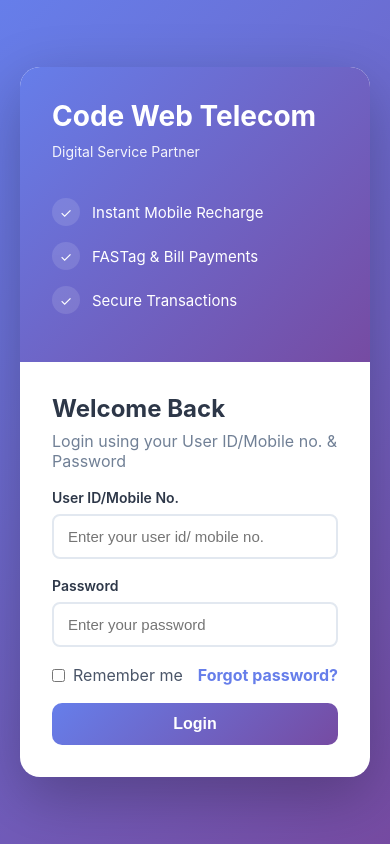
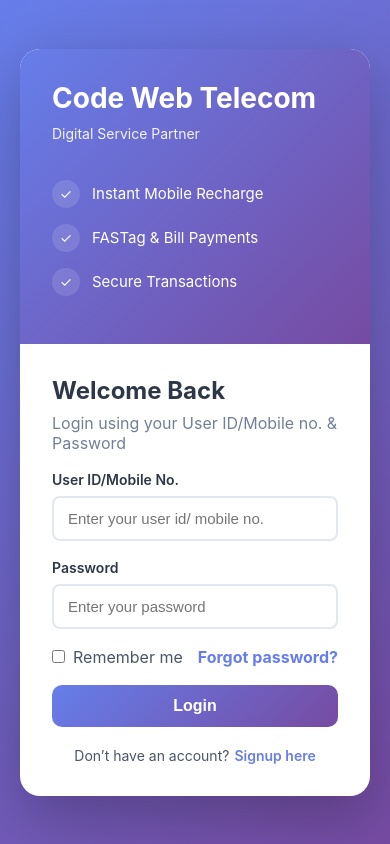
Before and after one commit to vikashsharma380/code-web-telecom, a React (Vite) app in the folder Frontend/: page /login in a window 390 px wide. Built offline with nearby package versions, Linux system fonts and the light colour scheme.

Commit message:
loginpart change now mobile rechrge part change now

```diff
--- a/Frontend/src/pages/login.jsx
+++ b/Frontend/src/pages/login.jsx
@@ -2,6 +2,7 @@
 import axios from "axios";
 import { useNavigate } from "react-router-dom";
 import "../../LoginCSS/login.css";
+
 export default function LoginPage() {
   const [userId, setUserId] = useState("");
   const [password, setPassword] = useState("");
@@ -9,10 +10,10 @@
   const [error, setError] = useState("");
   const [loading, setLoading] = useState(false);
   const navigate = useNavigate();
+
   const handleLogin = async (e) => {
     e.preventDefault();
     setError("");
-  console.log("Attempting login with:", { userId, password });
 
     if (!userId || !password) {
       setError("Please enter User ID/Mobile and Password");
@@ -23,7 +24,7 @@
     try {
       const res = await axios.post("http://localhost:5000/api/auth/login", {
         loginInput: userId,
-      password: password
+        password: password,
       });
 
       const { token, user } = res.data;
@@ -31,7 +32,13 @@
       localStorage.setItem("user", JSON.stringify(user));
 
       alert("Login successful");
-    navigate("/admin-dashboard"); // redirect to admin dashboard
+
+      // ✅ Role-based navigation
+      if (user.role === "admin") {
+        navigate("/admin-dashboard");
+      } else {
+        navigate("/MobileRecharge");
+      }
     } catch (err) {
       console.error("Login error:", err);
       const msg =
@@ -43,7 +50,6 @@
       setLoading(false);
     }
   };
-
 
   return (
     <>
@@ -136,6 +142,29 @@
                   {loading ? "Logging in..." : "Login"}
                 </button>
               </form>
+
+              {/* ✅ Signup link added below */}
+              <div
+                style={{
+                  textAlign: "center",
+                  marginTop: "20px",
+                  fontSize: "14px",
+                  color: "#4a5568",
+                }}
+              >
+                Don’t have an account?
+                <span
+                  onClick={() => navigate("/signup")}
+                  style={{
+                    color: "#667eea",
+                    fontWeight: 600,
+                    cursor: "pointer",
+                    marginLeft: "5px",
+                  }}
+                >
+                  Signup here
+                </span>
+              </div>
             </div>
           </div>
         </div>
--- a/Frontend/src/pages/signup.jsx
+++ b/Frontend/src/pages/signup.jsx
@@ -21,11 +21,11 @@
 
     try {
       const res = await axios.post(
-        "https://code-web-telecom.onrender.com/api/auth/register",
+        "http://localhost:5000/api/auth/register",
         {
           name,
           email,
-          phone,
+          mobile: phone,
           password,
         }
       );
```
Also changed, not shown: 2 other files (tests, documents, lock files or other folders). Lines whose indentation alone changed are shown as unchanged.
